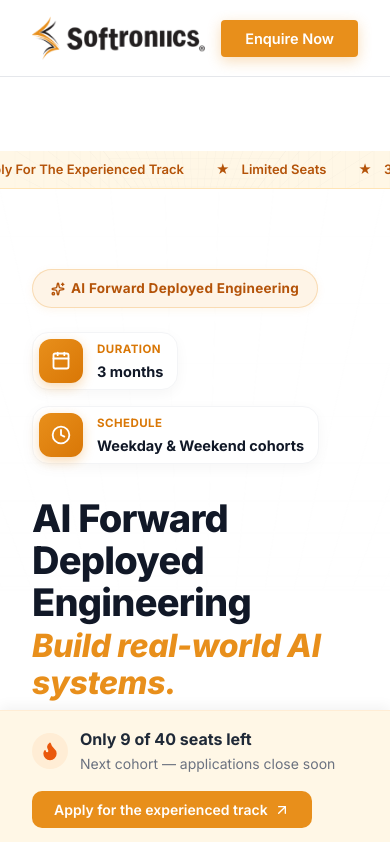
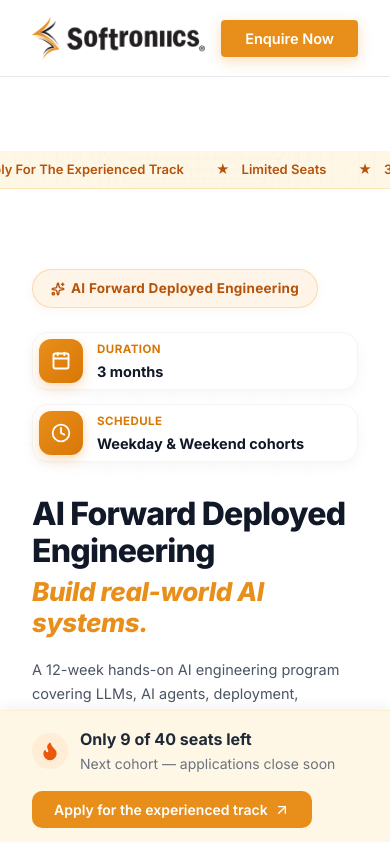
Before and after one commit to mhdfaizal03/softroniics_web, a React (Vite) app: page / in a window 390 px wide. Shown: the top 842 px of the page. Built offline with nearby package versions, Linux system fonts and the light colour scheme; the HTML template or start-up script is replaced by a standard one.

Commit message:
style: scale down oversized typography and add dynamic responsive font scaling

```diff
--- a/src/index.css
+++ b/src/index.css
@@ -50,7 +50,25 @@
 
 html {
   scroll-behavior: smooth;
-  font-size: 16px;
+  font-size: 15px;
+}
+
+@media (min-width: 1200px) {
+  html {
+    font-size: 15.5px;
+  }
+}
+
+@media (max-width: 768px) {
+  html {
+    font-size: 14.5px;
+  }
+}
+
+@media (max-width: 480px) {
+  html {
+    font-size: 14px;
+  }
 }
 
 body {
--- a/src/styles/components.css
+++ b/src/styles/components.css
@@ -111,30 +111,30 @@
 }
 
 .hero-title {
-  font-size: 54px;
+  font-size: 44px;
   font-weight: 800;
   color: #111827;
-  letter-spacing: -0.02em;
-  margin-bottom: 4px;
-  line-height: 1.1;
+  letter-spacing: -0.025em;
+  margin-bottom: 6px;
+  line-height: 1.15;
 }
 
 .hero-title-sub {
-  font-size: 42px;
+  font-size: 34px;
   font-weight: 800;
   color: var(--primary);
   font-style: italic;
-  letter-spacing: -0.01em;
-  margin-bottom: 24px;
-  line-height: 1.15;
+  letter-spacing: -0.015em;
+  margin-bottom: 20px;
+  line-height: 1.2;
 }
 
 .hero-desc {
-  font-size: 16px;
-  color: #374151;
-  line-height: 1.6;
-  max-width: 560px;
-  margin-bottom: 32px;
+  font-size: 15.5px;
+  color: #4B5563;
+  line-height: 1.65;
+  max-width: 540px;
+  margin-bottom: 28px;
   font-weight: 400;
 }
 
@@ -306,26 +306,30 @@
 }
 
 @media (max-width: 1200px) {
-  .hero-title { font-size: 52px; }
-  .hero-title-sub { font-size: 40px; }
-  .hero-visual-svg-container { max-width: 540px; }
+  .hero-title { font-size: 40px; }
+  .hero-title-sub { font-size: 32px; }
+  .hero-visual-svg-container { max-width: 520px; }
 }
 
 @media (max-width: 992px) {
   .hero-grid { grid-template-columns: 1fr; gap: 40px; }
-  .hero-title { font-size: 44px; }
-  .hero-title-sub { font-size: 34px; }
-  .hero-visual-svg-container { max-width: 480px; margin: 30px auto 0; transform: none; }
+  .hero-title { font-size: 36px; }
+  .hero-title-sub { font-size: 28px; }
+  .hero-visual-svg-container { max-width: 460px; margin: 30px auto 0; transform: none; }
   .hero-countdown-wrap { display: block; width: 100%; }
   .countdown-boxes { justify-content: space-between; }
 }
 
 @media (max-width: 600px) {
+  .hero-title { font-size: 30px; }
+  .hero-title-sub { font-size: 24px; }
+  .hero-desc { font-size: 14.5px; }
   .hero-visual-svg-container { max-width: 100%; }
-  .hero-pills-row { flex-direction: column; align-items: flex-start; gap: 16px; }
+  .hero-pills-row { flex-direction: column; align-items: flex-start; gap: 14px; }
+  .hero-pill-item { width: 100%; }
   .hero-cta-group { flex-direction: column; align-items: stretch; }
   .btn-primary, .btn-secondary { width: 100%; justify-content: center; }
-  .countdown-box { min-width: 0; flex: 1; padding: 10px 4px; }
+  .countdown-box { min-width: 0; flex: 1; padding: 8px 4px; }
 }
 
 /* Navigation */
@@ -616,12 +620,12 @@
 }
 
 .overview-heading {
-  font-size: 42px;
+  font-size: 34px;
   font-weight: 800;
   color: #111827;
   letter-spacing: -0.02em;
-  margin-bottom: 24px;
-  line-height: 1.15;
+  margin-bottom: 20px;
+  line-height: 1.2;
 }
 
 .overview-text {
@@ -1105,11 +1109,11 @@
 }
 
 .curriculum-section .section-header h2 {
-  font-size: 40px;
+  font-size: 34px;
   font-weight: 800;
   color: #111827;
   letter-spacing: -0.02em;
-  margin-bottom: 14px;
+  margin-bottom: 12px;
 }
 
 .curriculum-section .section-header p {
@@ -1371,10 +1375,10 @@
 }
 
 .partners-title {
-  font-size: 40px;
+  font-size: 34px;
   font-weight: 800;
   color: #111827;
-  margin-bottom: 14px;
+  margin-bottom: 12px;
   letter-spacing: -0.5px;
   text-align: center;
 }
@@ -1643,10 +1647,10 @@
 }
 
 .mentors-title {
-  font-size: 42px;
+  font-size: 34px;
   font-weight: 800;
   color: #18181B;
-  margin-bottom: 16px;
+  margin-bottom: 14px;
   letter-spacing: -0.5px;
   text-align: center;
 }
@@ -1798,13 +1802,13 @@
 }
 
 .testimonial-heading {
-  font-size: 38px;
-  font-weight: 900;
+  font-size: 32px;
+  font-weight: 800;
   color: #000000;
   letter-spacing: -0.01em;
   text-transform: uppercase;
   margin-bottom: 10px;
-  line-height: 1.15;
+  line-height: 1.2;
 }
 
 .testimonial-subheading {
@@ -2078,11 +2082,11 @@
 }
 
 .faq-main-title {
-  font-size: 38px;
+  font-size: 32px;
   font-weight: 800;
   color: #18181B;
-  line-height: 1.2;
-  margin-bottom: 16px;
+  line-height: 1.25;
+  margin-bottom: 14px;
   letter-spacing: -0.02em;
 }
 
@@ -2326,11 +2330,11 @@
 
 @media (max-width: 768px) {
   .hero-title {
-    font-size: 38px;
+    font-size: 32px;
   }
 
   .hero-title-sub {
-    font-size: 32px;
+    font-size: 26px;
   }
 
   .roles-grid {
@@ -2376,10 +2380,6 @@
     grid-template-columns: 1fr;
     gap: 48px;
     max-width: 420px;
-  }
-
-  .stats-grid {
-    grid-template-columns: 1fr;
   }
 
   .branches-grid {
```
